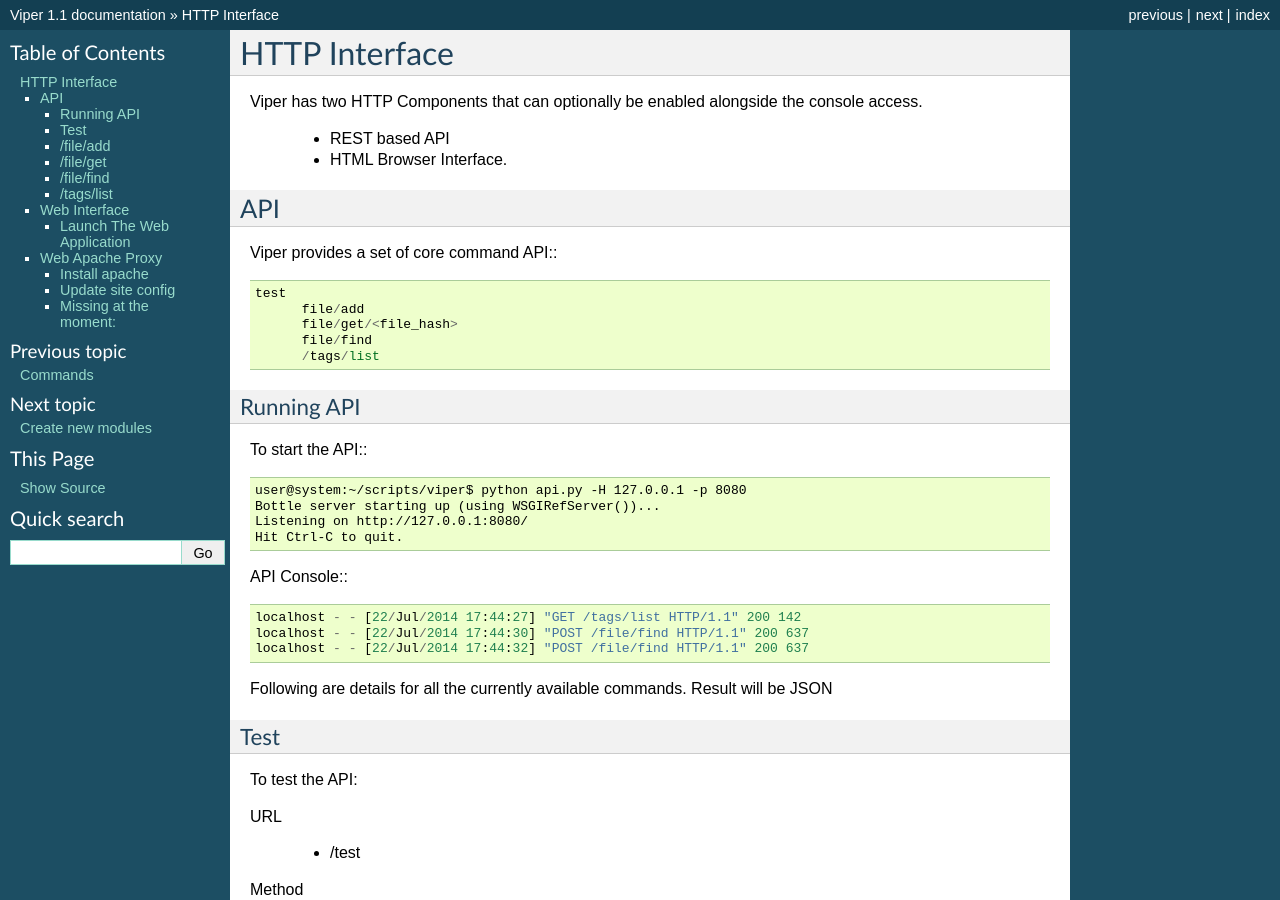
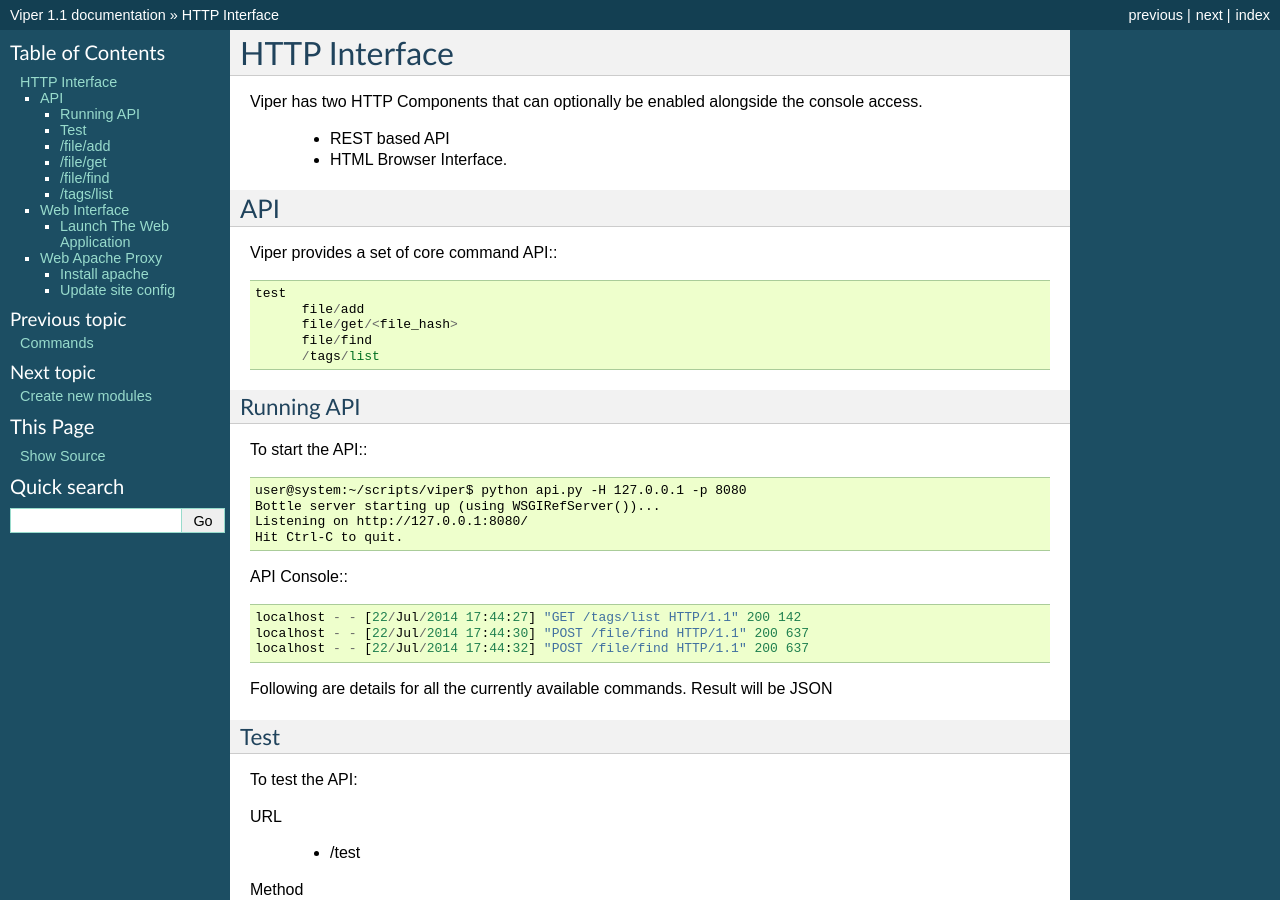
Before and after one commit to viper-framework/viper, a Sphinx documentation site: the page built from docs/source/http/index.rst, in a window 1280 px wide and 900 px high. Built offline with Sphinx 7.4.7, drawn with Linux system fonts in a browser that asks for light colours; pages that are not in the unit, such as notebooks, are missing from menus; some of the changed text lies outside the part shown.

Commit message:
Removed some mysterious lines

```diff
--- a/docs/source/http/index.rst
+++ b/docs/source/http/index.rst
@@ -372,8 +372,3 @@
 To add a new user to the Basic Auth use:::
 
 	$ htpasswd -b /etc/apache2/conf/protected.passwd USERNAME2
-
-Missing at the moment:
-^^^^^^^^^^^^^^^^^^^^^^
-
-	Checking for CRL
```
